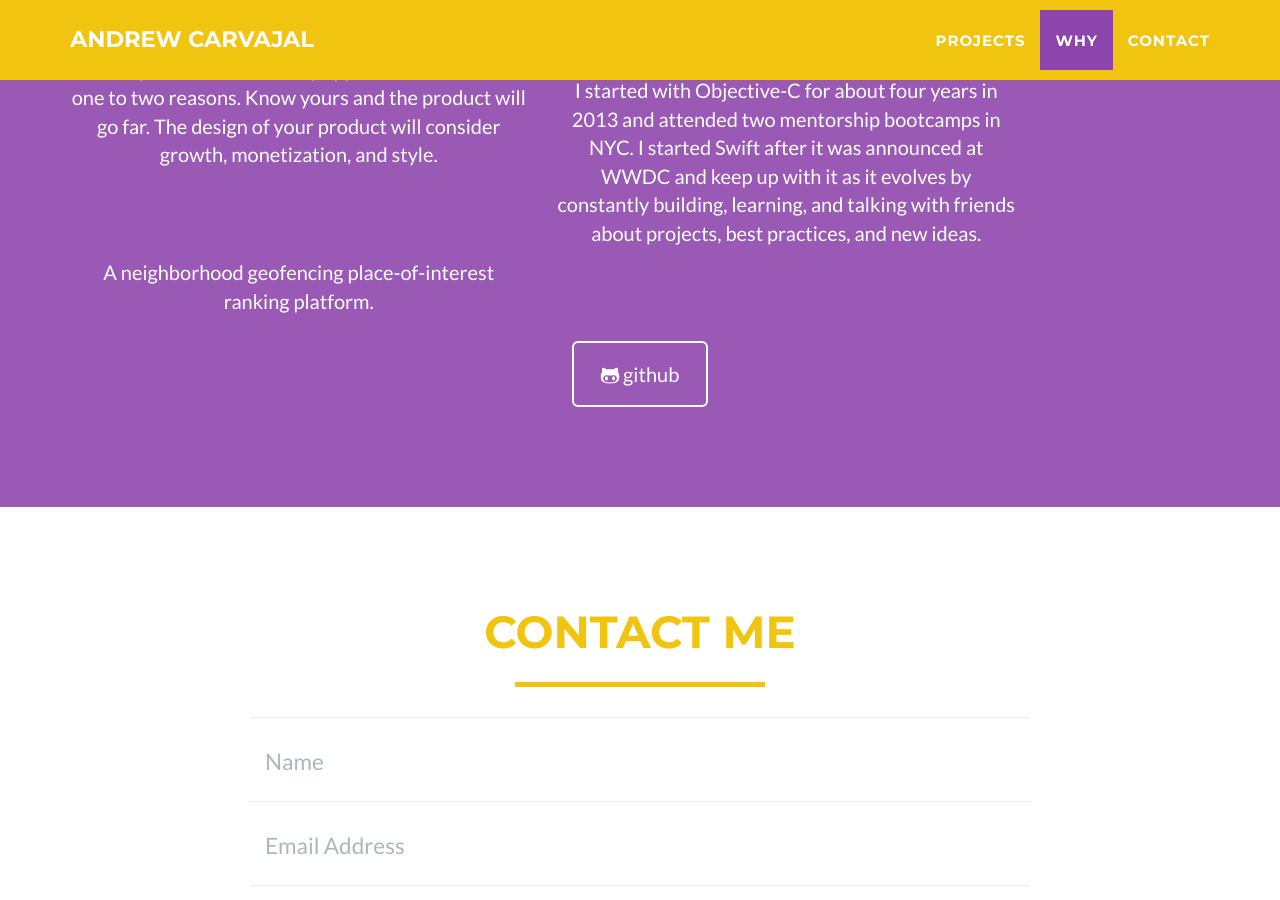
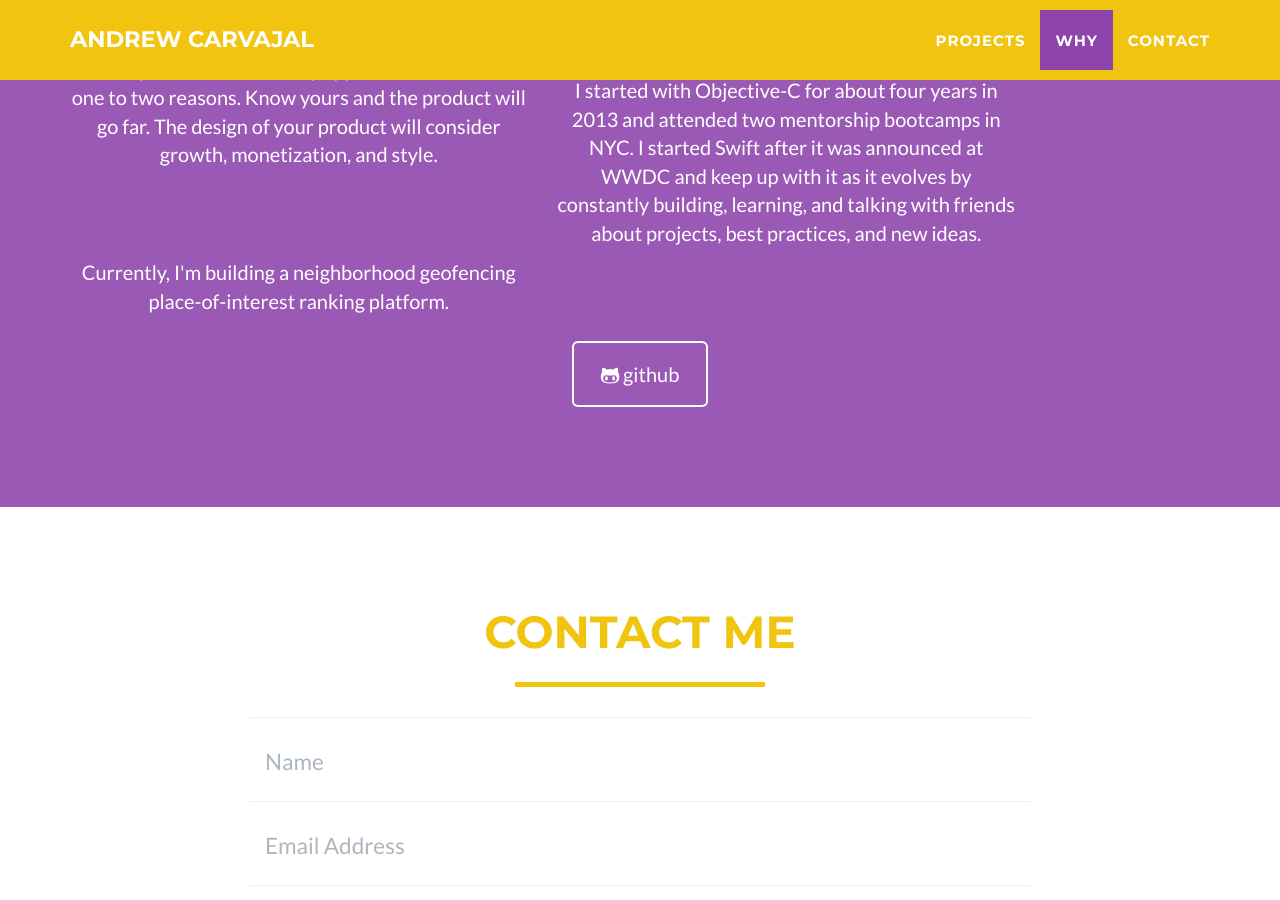
Before and after one commit to andrewcar/andrewcar.github.io, a Jekyll site: the page built from index.html, in a window 1280 px wide and 900 px high, scrolled down 1884 px. Built offline with Jekyll 4.4.1, drawn with Linux system fonts in a browser that asks for light colours.

Commit message:
Update about.html

```diff
--- a/_includes/about.html
+++ b/_includes/about.html
@@ -19,7 +19,7 @@
                 </div>
                 <br>
                 <div class="col-lg-5">
-                    <p style="text-align:center;">A neighborhood geofencing place-of-interest ranking platform.</p>
+                    <p style="text-align:center;">Currently, I'm building a neighborhood geofencing place-of-interest ranking platform.</p>
                 </div>
                 <div class="col-lg-8 col-lg-offset-2 text-center">
                     <a href="https://github.com/andrewcar" class="btn btn-lg btn-outline">
```
